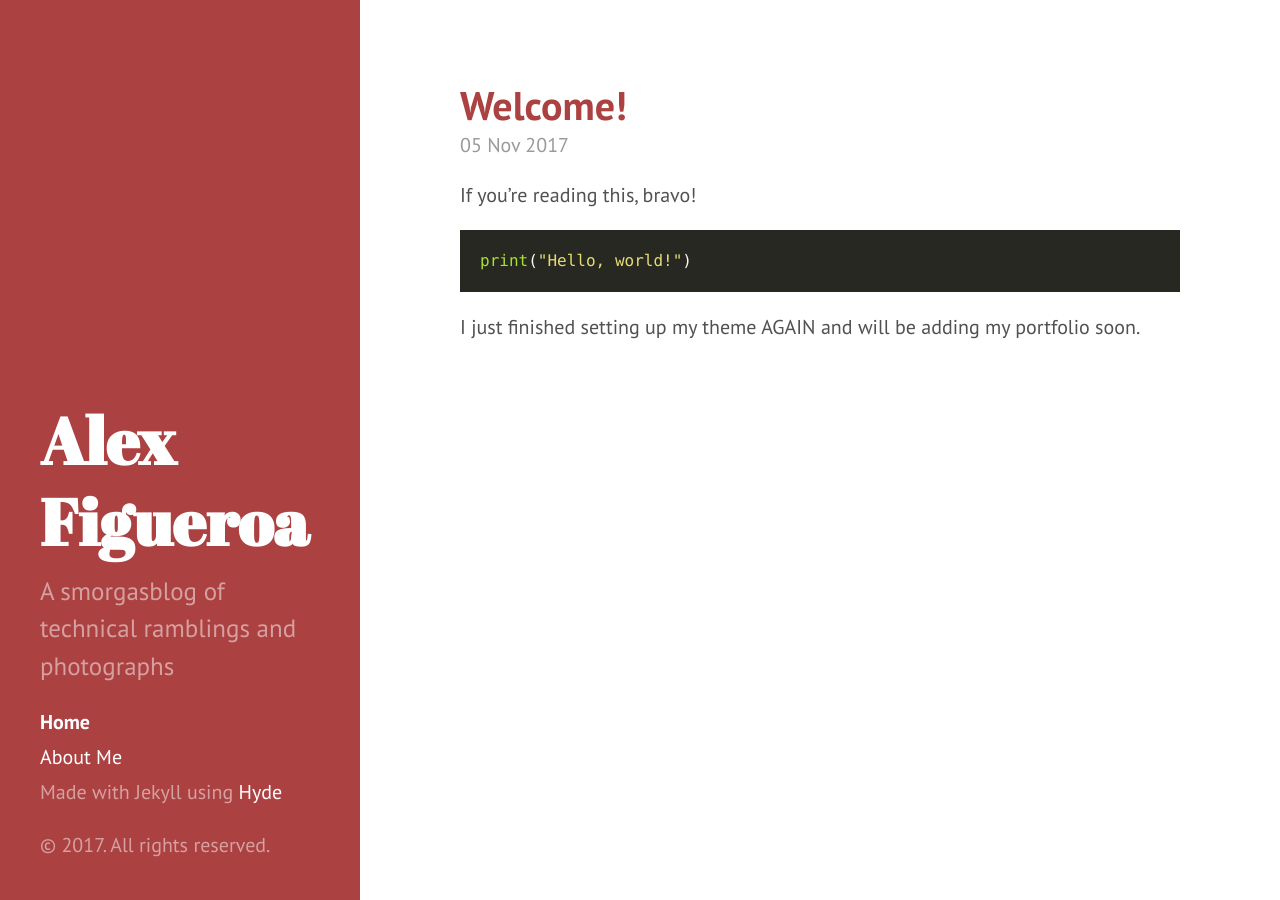
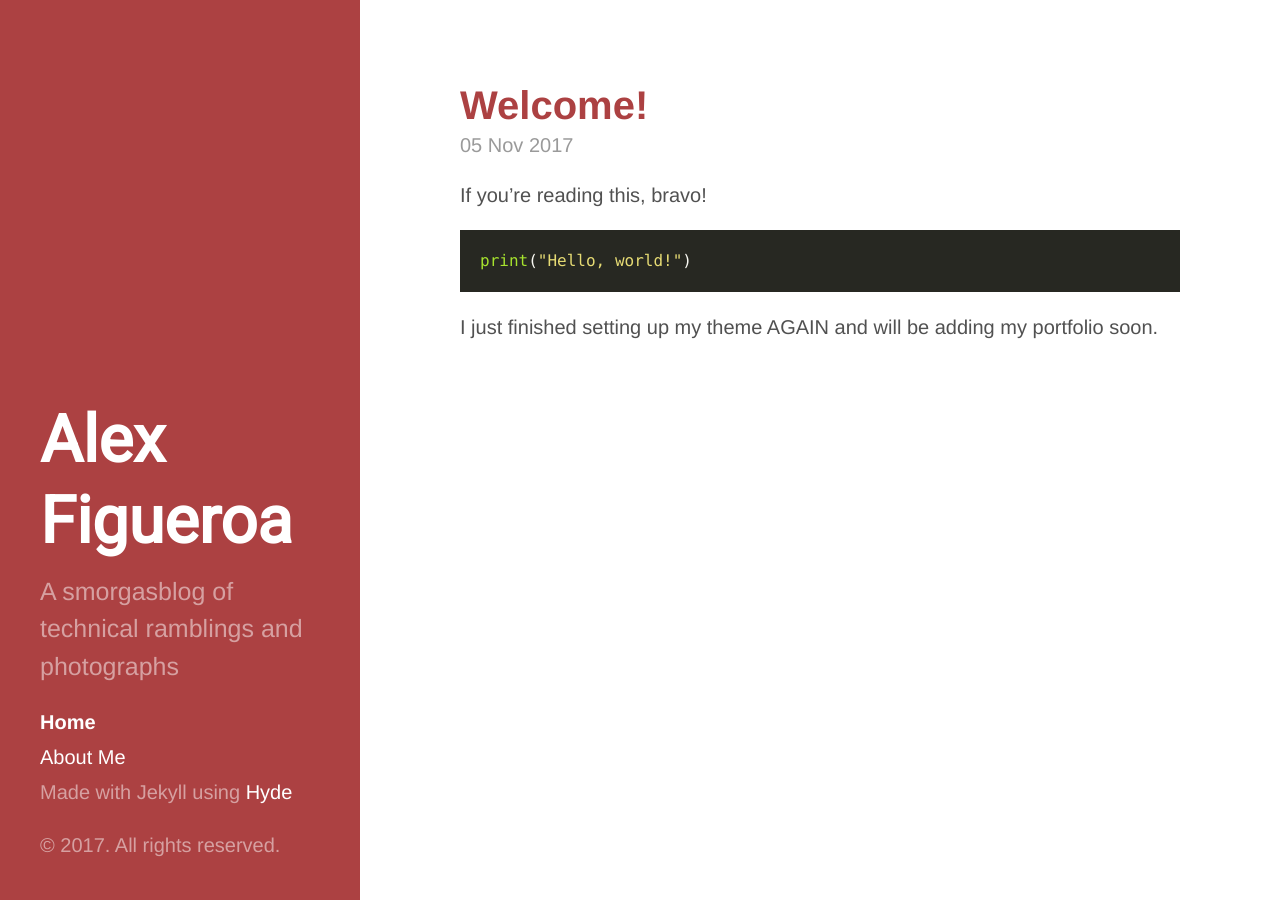
Before and after one commit to ajfigueroa/ajfigueroa.github.io, a Jekyll site: the page built from index.html, in a window 1280 px wide. Built offline with Jekyll 4.4.1, drawn with Linux system fonts in a browser that asks for light colours; the list of posts is cut into pages by our own code.

Commit message:
Updating font to Robot (#28)

```diff
--- a/_includes/head.html
+++ b/_includes/head.html
@@ -20,7 +20,7 @@
   <link rel="stylesheet" href="{{ '/' | relative_url  }}public/css/about.css">
   <link rel="stylesheet" href="{{ '/' | relative_url  }}public/css/syntax.css">
   <link rel="stylesheet" href="{{ '/' | relative_url  }}public/css/custom.css">
-  <link rel="stylesheet" href="http://fonts.googleapis.com/css?family=PT+Sans:400,400italic,700|Abril+Fatface">
+  <link rel="stylesheet" href="https://fonts.googleapis.com/css?family=Roboto|Roboto+Condensed">
 
   <!-- Icons -->
   <link rel="apple-touch-icon-precomposed" sizes="144x144" href="{{ '/' | relative_url  }}public/apple-touch-icon-144-precomposed.png">
--- a/public/css/custom.css
+++ b/public/css/custom.css
@@ -3,3 +3,23 @@
     -webkit-margin-start: 0px;
     -webkit-margin-end: 0px;
 }
+
+/* Overrides the font-family */
+html {
+    font-family: "Roboto-Condensed", Helvetica, Arial, sans-serif;
+}
+
+/* About section */
+.sidebar-about h1 {
+    font-family: "Roboto", serif;
+}
+
+/*
+ * Pagination
+ *
+ * Super lightweight (HTML-wise) blog pagination. `span`s are provide for when
+ * there are no more previous or next posts to show.
+ */
+ .pagination {
+    font-family: "Roboto-Condensed", Helvetica, Arial, sans-serif;
+  }
```
